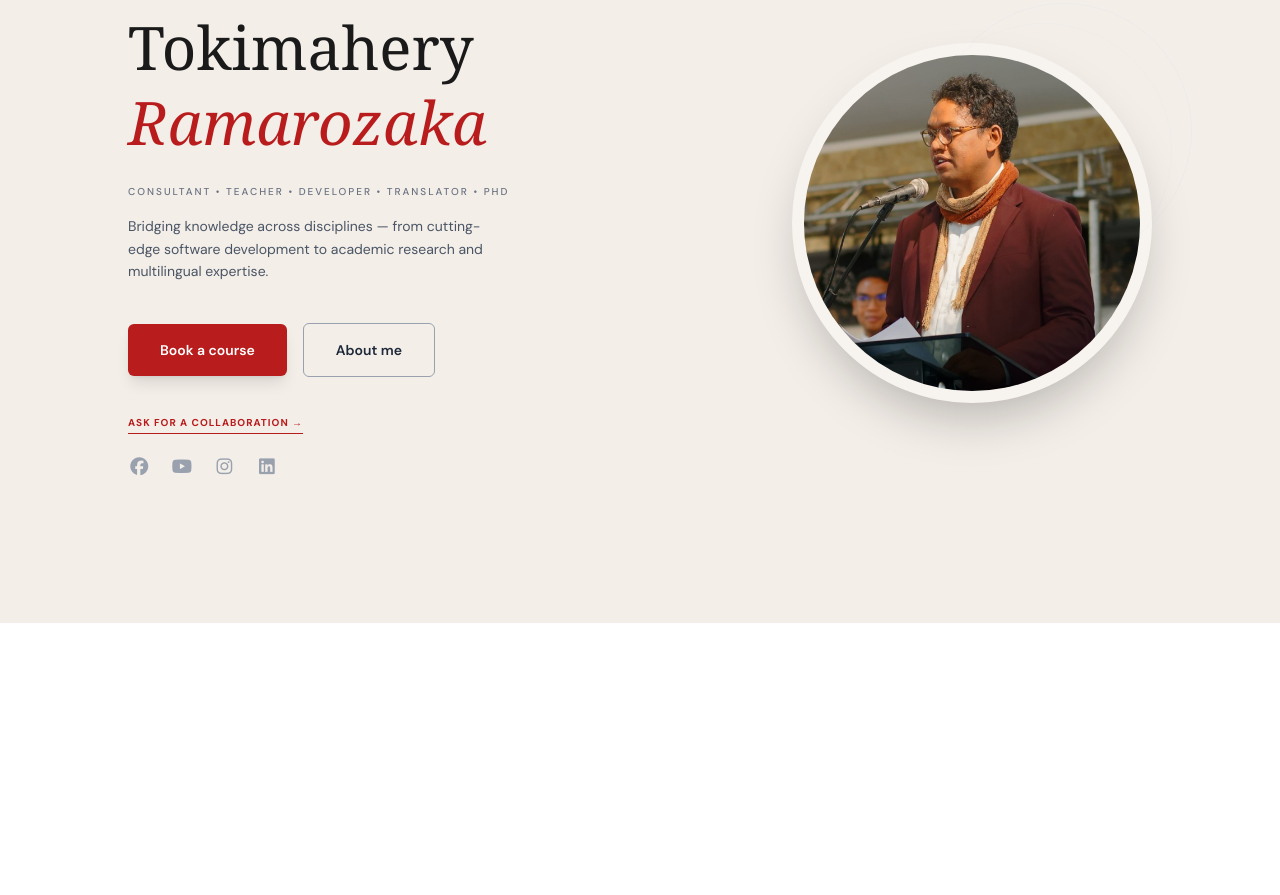
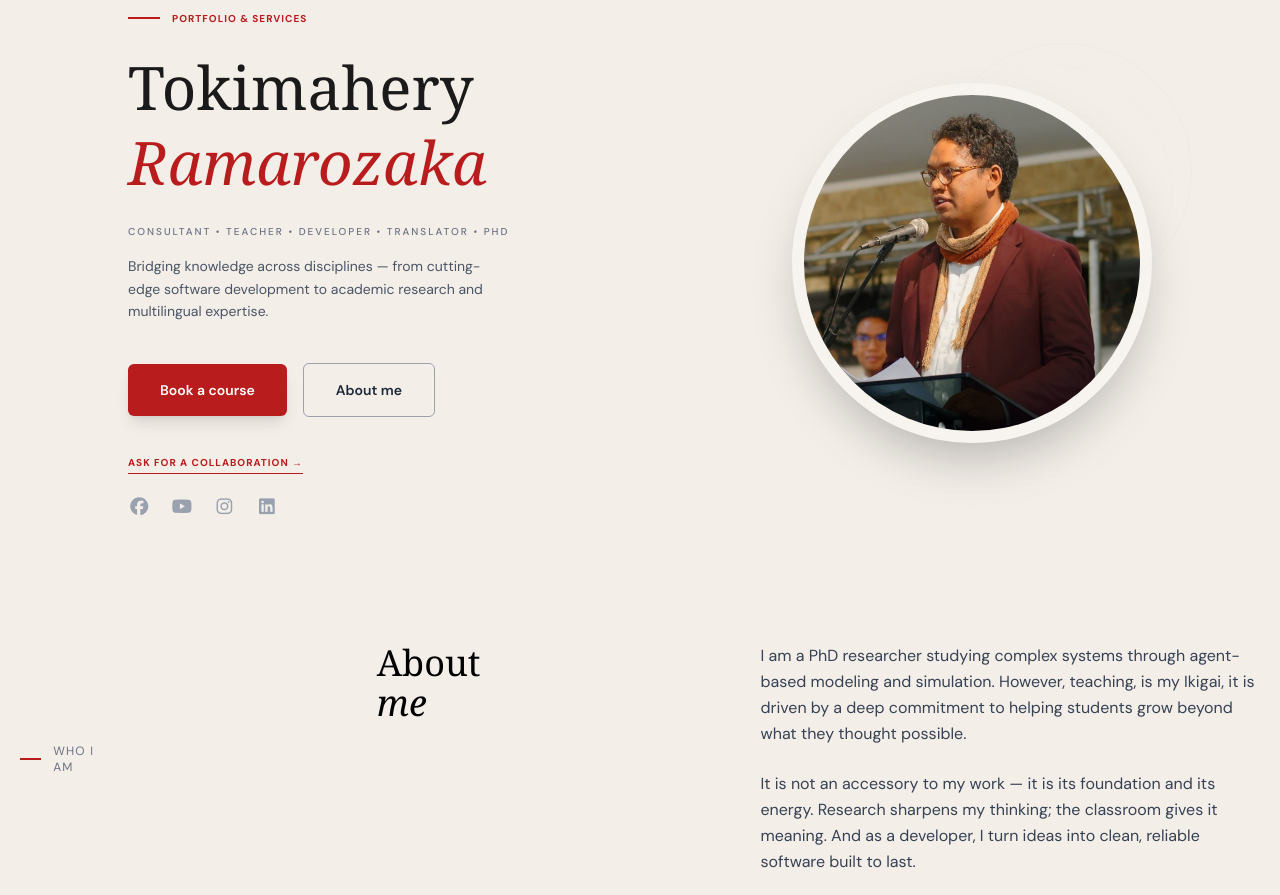
Before and after one commit to Titran-Jules/Tokimahery_RAMAROZAKA-Showcase_site-, a website: page index.html in a window 1280 px wide. Shown: the part 258-1153 px from the top of the page. Before the commit the page ends 881 px from the top, so only its background shows below. Drawn offline with nearby package versions, Linux system fonts and the light colour scheme; files that its build step writes are made by us from their sources; a web font is replaced by a local one.

Commit message:
ajout des text content

```diff
--- a/index.html
+++ b/index.html
@@ -55,7 +55,7 @@
       </div>
     </header>
     <section
-      class="flex flex-row justify-center items-center py-20 px-5 gap-70 bg-[#f3eee8] min-h-screen"
+      class="flex flex-row justify-center items-center pt-20 px-5 gap-70 bg-[#f3eee8] min-h-screen"
     >
       <div class="max-w-xl">
         <div class="flex items-center gap-3 mb-6">
@@ -68,7 +68,7 @@
         </div>
 
         <h1 class="text-6xl font-serif leading-tight text-[#1a1a1a]">
-          Tokimahery <br />
+          Tokimahery <br/>
           <span class="italic text-[#b91c1c]">Ramarozaka</span>
         </h1>
 
@@ -137,5 +137,25 @@
         </div>
       </div>
     </section>
+
+    <section class="flex flex-row justify-center items-center py-5 px-5 gap-70 bg-[#f3eee8]">
+      <div class="flex flex-row gap-70">
+        <div class="flex flex-row gap-3 items-center">
+          <hr class="w-8 border-t-2 border-[#b91c1c]"/>
+          <p class="text-xs tracking-widest text-gray-500 uppercase"
+          >
+            Who I am
+          </p>
+        </div>
+        <h2 class="text-4xl font-serif mb-10">
+          About <span class="italic">me</span>
+        </h2>
+      <div id="about-text" class="max-w-xl space-y-6 text-gray-700 leading-relaxed">
+        <p id="aboutMe1"></p>
+        <p id="aboutMe2"></p>
+      </div>
+      </div>
+    </section>
   </body>
+  <script src="main.js"></script>
 </html>
--- a/main.js
+++ b/main.js
@@ -1,4 +1,25 @@
-/* Eto lah manao an'le home page */
+/* Home page */
+const aboutMe_part1 = `I am a PhD researcher studying complex systems through agent-based modeling and simulation. However, teaching, is my Ikigai, it is driven by a deep commitment to helping students grow beyond what they thought possible.`;
+const aboutMe_part2 = `It is not an accessory to my work — it is its foundation and its energy. Research sharpens my thinking; the classroom gives it meaning. And as a developer, I turn ideas into clean, reliable software built to last.`;
+const overview = [
+    { number: new Date().getFullYear() - 2017, label: 'Years experience' },
+    { number: '800+', label: 'Students taught' },
+    { number: '20+', label: 'Topics' }
+  ];
+  const experiences = [
+    { year: '2026 – Present', role: 'Consultant', org: 'Independent', desc: 'Advising, teaching, on a much more singular level for all societies, and developing scalable solutions' },
+    { year: '2021 – 2026', role: 'Study Coordinator | Back-end developer', org: "HEI Madagascar (Haute École d'Informatique), Antananarivo", desc: 'Responsible of studies, permanent teacher for 5 different topics, as well as some back-end development on the school management app' },
+    { year: '2024', role: 'PhD in Computer Science', org: 'Université de Fianarantsoa', desc: 'A self-founded PhD on modeling complex systems, between the university of Fianarantsoa, and CIRAD, Montpellier, titled: Accounting for norms in agent-based modeling' },
+    { year: '2017 – 2020', role: 'Teacher', org: "ESMIA (École Supérieure de Management et d'Informatique appliquée), Antananarivo", desc: 'Taught over 14 different topics from first years to Master degree. Mentoring students from small projects to technical ones' }
+  ];
+
+const aboutMe1 = document.getElementById('aboutMe1');
+aboutMe1.textContent = aboutMe_part1;
+
+const aboutMe2 = document.getElementById('aboutMe2');
+aboutMe2.textContent = aboutMe_part2;
+
+
 /* Fin home page */
 
 /* All courses */
@@ -44,5 +65,4 @@ courses.forEach(course => {
         </main>
     `;
 });
-
 /* Fin all courses */
```
Also changed, not shown: data.js (renamed from tokimahery.data.js).
